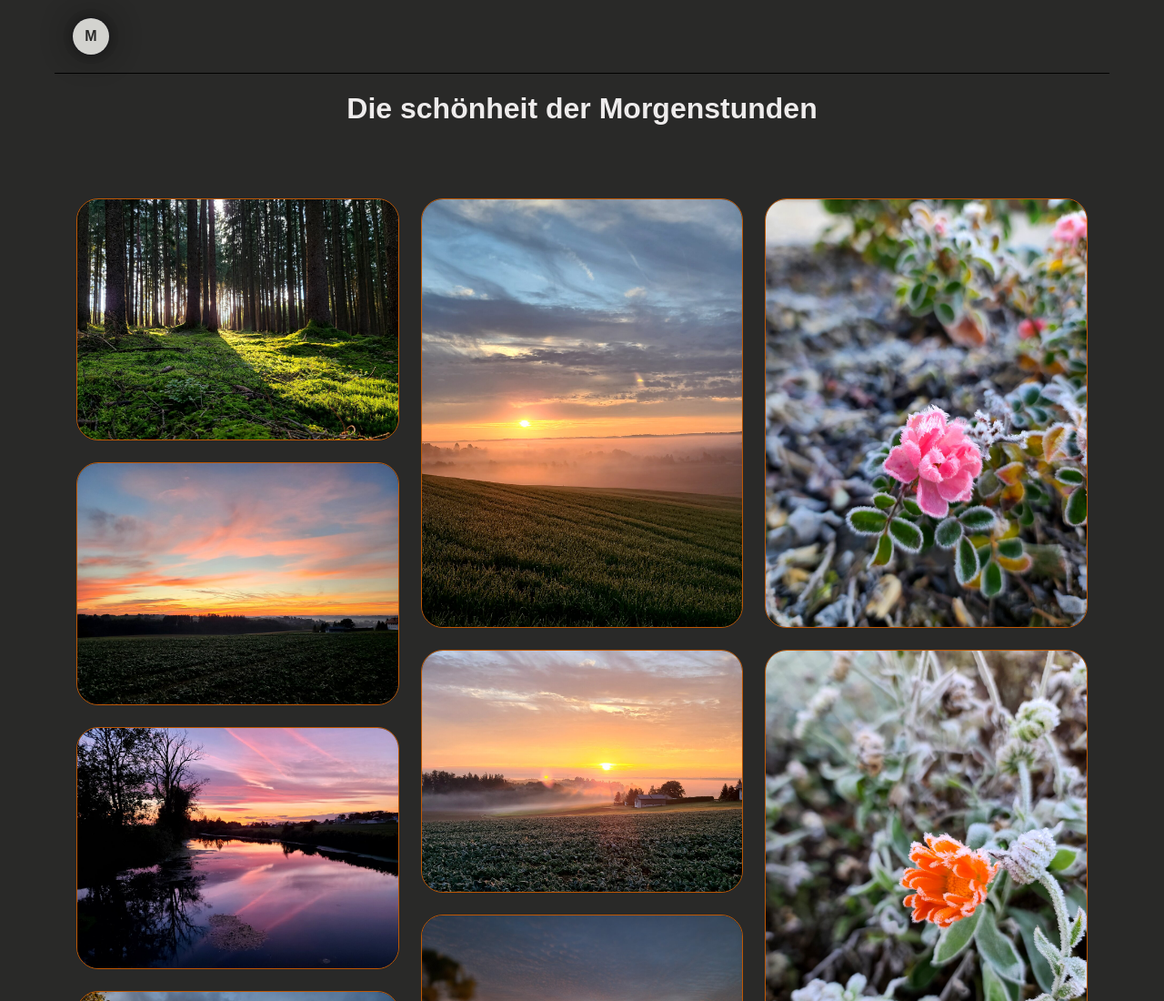
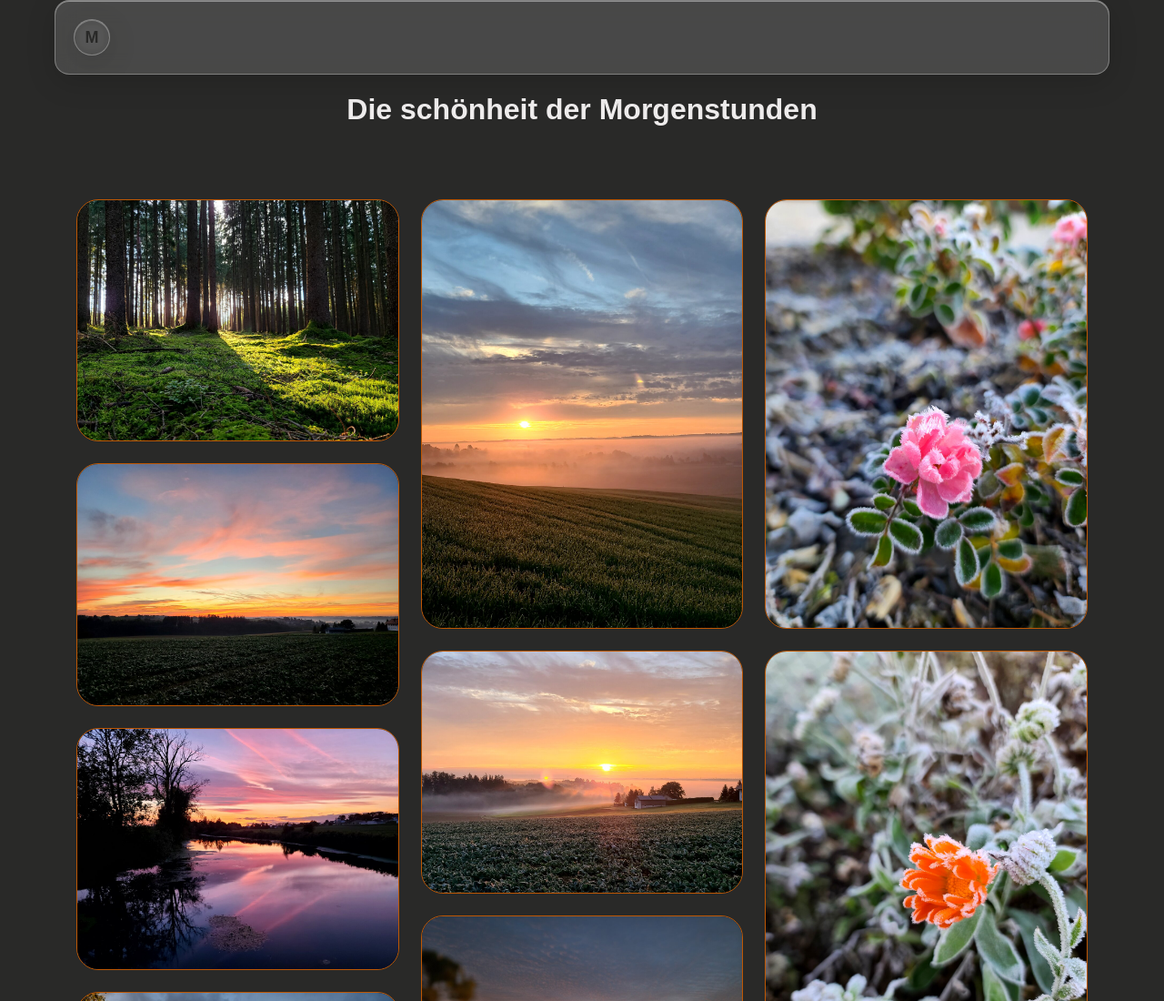
Before and after one commit to hauptm620-sketch/Nature_Cards, a plain HTML site: page index.html in a window 1280 px wide. Shown: the top 1100 px of the page at 91% size. Drawn offline with Linux system fonts and the light colour scheme.

Commit message:
added a header with a glass effect

```diff
--- a/index.html
+++ b/index.html
@@ -10,7 +10,7 @@
   <body>
     <header class="header">
       <div class="brand">
-        <span><b>M</b></span>
+        <span class="logo">M</span>
       </div>
     </header>
     <div class="titel">
--- a/style.css
+++ b/style.css
@@ -45,7 +45,24 @@ body {
   align-items: center;
   justify-content: space-between;
   border-bottom: 1px solid black;
-}
+   /* 1. Halbtransparenter Hintergrund */
+  background: rgba(255, 255, 255, 0.15);
+
+  /* 2. Milchglas-Unschärfe für den Hintergrund */
+  backdrop-filter: blur(12px) saturate(120%);
+  -webkit-backdrop-filter: blur(12px) saturate(120%); /* Für Safari-Support */
+
+  /* 3. Feine Lichtkante (Rahmen) & Schatten für räumliche Tiefe */
+  border: 1px solid rgba(255, 255, 255, 0.3);
+  border-radius: 16px;
+  box-shadow:
+    0 8px 32px rgba(0, 0, 0, 0.15),
+    inset 0 1px 0 rgba(255, 255, 255, 0.4); /* Innerer Lichtreflex oben */
+    position: sticky;
+    top: 0;
+    z-index: 100;
+
+  }
 
 .brand {
   width: 40px;
@@ -66,6 +83,23 @@ body {
   display: flex;
   align-items: center;
   justify-content: center;
+   /* 1. Halbtransparenter Hintergrund */
+  background: rgba(32, 32, 32, 0.15);
+
+  /* 2. Milchglas-Unschärfe für den Hintergrund */
+  backdrop-filter: blur(8px) saturate(120%);
+  -webkit-backdrop-filter: blur(8px) saturate(120%); /* Für Safari-Support */
+
+  /* 3. Feine Lichtkante (Rahmen) & Schatten für räumliche Tiefe */
+  border: 1px solid rgba(255, 255, 255, 0.3);
+  box-shadow:
+    0 8px 32px rgba(0, 0, 0, 0.15),
+    inset 0 1px 0 rgba(197, 196, 196, 0.39); /* Innerer Lichtreflex oben */
+}
+
+.logo {
+  font-size: 18px;
+  font-weight: bold;
 }
 
 .titel {
```
